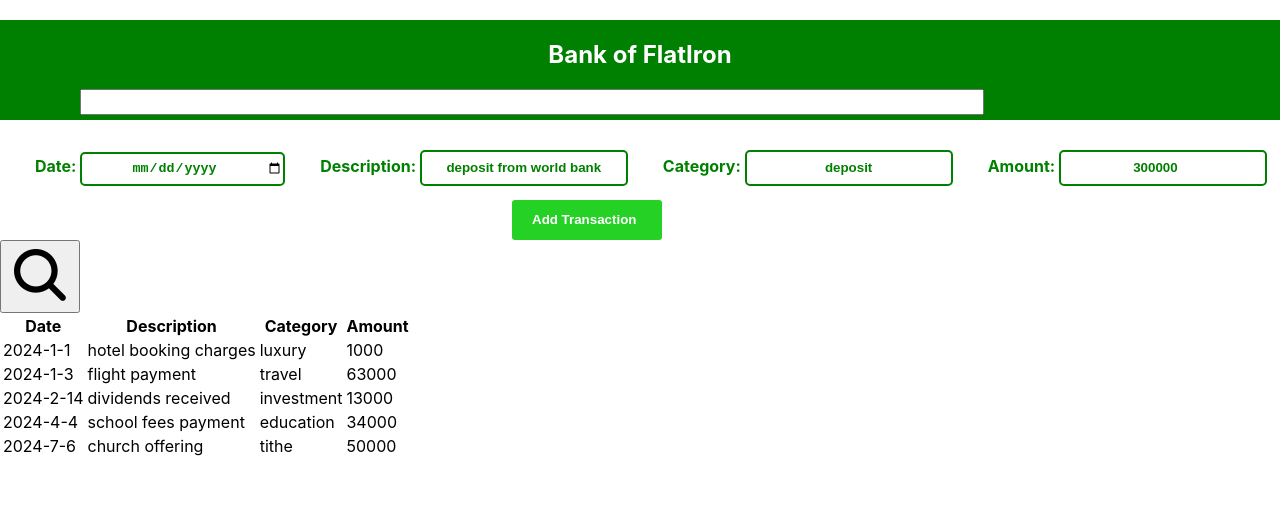
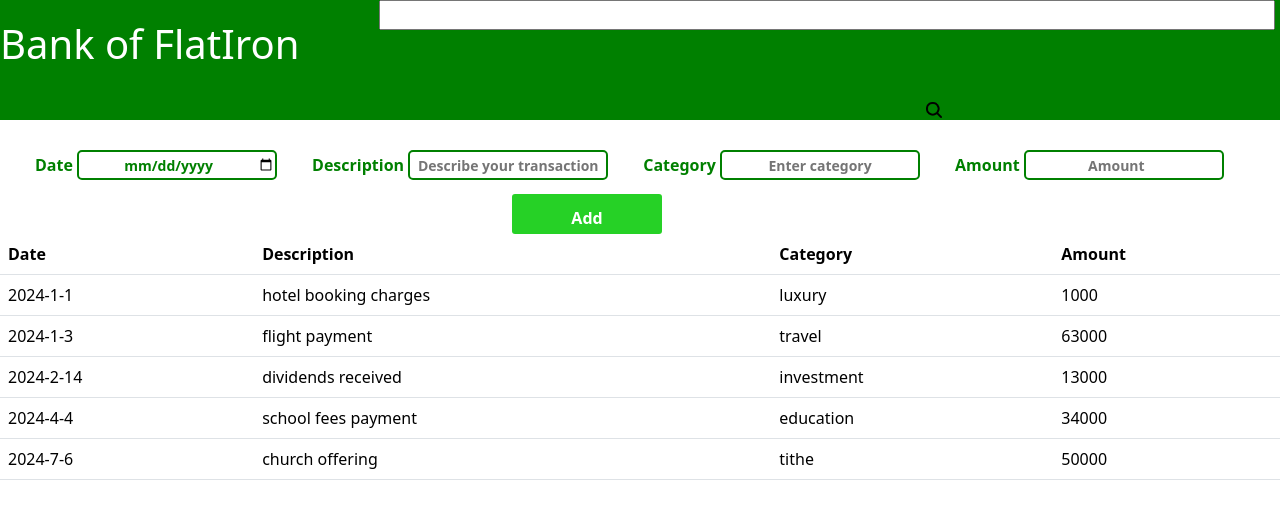
Before and after one commit to One-G-Row/flatiron-codechallenge-phase2, a React (Create React App) app: page / in a window 1280 px wide. Shown: the top 508 px of the page. Built offline with nearby package versions, Linux system fonts and the light colour scheme.

Commit message:
adding bootstrap style to the table

```diff
--- a/package.json
+++ b/package.json
@@ -6,6 +6,7 @@
     "@testing-library/jest-dom": "^5.17.0",
     "@testing-library/react": "^13.4.0",
     "@testing-library/user-event": "^13.5.0",
+    "bootstrap": "^5.3.3",
     "react": "^18.3.1",
     "react-dom": "^18.3.1",
     "react-scripts": "5.0.1",
--- a/src/App.css
+++ b/src/App.css
@@ -43,16 +43,27 @@
 }
 .nav {
   width: 100%;
-  height: 100px;
+  height: 120px;
   background-color: green;
 }
 .input {
   width: 70%;
-  height: 20px;
+  height: 30px;
   margin-left: 80px;
+  padding: 0 40px;
+  font-weight: bold;
+  font-size: 14pt;
 }
-.search{
+.search {
+  position: absolute;
+  top: 95px;
+  right: 330px;
+  background: none;
+  border: none;
+}
 
+img {
+  width: 20px;
 }
 .form {
   padding-top: 30px;
@@ -68,6 +79,7 @@
   border-radius: 5px;
   color: green;
   font-weight: bold;
+  font-size: 14px;
 }
 
 label {
@@ -76,7 +88,7 @@
   font-weight: bold;
 }
 
-.add{
+.add {
   width: 150px;
   height: 40px;
   display: flex;
@@ -88,7 +100,4 @@
   font-weight: bold;
   background: rgb(38, 209, 38);
   color: white;
-
-
-
 }
--- a/src/components/Form.js
+++ b/src/components/Form.js
@@ -1,10 +1,10 @@
 import React, { useState } from "react";
 
 function Form({ transaction, setTransaction }) {
-  const [date, setDate] = useState("2024-3-4");
-  const [description, setDescription] = useState("deposit from world bank");
-  const [category, setCategory] = useState("deposit");
-  const [amount, setAmount] = useState(300000);
+  const [date, setDate] = useState("");
+  const [description, setDescription] = useState("");
+  const [category, setCategory] = useState("");
+  const [amount, setAmount] = useState();
 
   function handlerDate(e) {
     setDate(e.target.value);
@@ -40,39 +40,43 @@
   return (
     <form className="form">
       <label>
-        Date:{" "}
+        Date{" "}
         <input
           className="date"
           type="date"
           onChange={handlerDate}
           value={date}
+          placeholder="Enter Date"
         />
       </label>
       <label>
-        Description:{" "}
+        Description{" "}
         <input
           className="description"
           type="text"
           onChange={handlerDescription}
           value={description}
+          placeholder="Describe your transaction"
         />
       </label>
       <label>
-        Category:{" "}
+        Category{" "}
         <input
           className="category"
           type="text"
           onChange={handlerCategory}
           value={category}
+          placeholder="Enter category"
         />
       </label>
       <label>
-        Amount:{" "}
+        Amount{" "}
         <input
           className="amount"
           type="number"
           onChange={handlerAmount}
           value={amount}
+          placeholder="Amount"
         />
       </label>
       <button className="add" onClick={addTransaction}>
--- a/src/components/ListTable.js
+++ b/src/components/ListTable.js
@@ -1,4 +1,5 @@
 import React, { useState } from "react";
+import "bootstrap/dist/css/bootstrap.min.css";
 
 function ListTable({ details, addObjs, input }) {
   const [results, setResults] = useState("");
@@ -30,16 +31,16 @@
 
     setResults(filterDetails);
   }
-
-  const imagePath ="../search-64.webp"
-  const altText = "search"
+  //image path and alt text to insert in jsx element
+  const imagePath = "../search-64.webp";
+  const altText = "search";
   return (
     <div className="table">
       <button className="search" onClick={filterTransactions}>
-      <img src={imagePath} alt={altText}/>
+        <img src={imagePath} alt={altText} />
       </button>
 
-      <table onClick={filterTransactions}>
+      <table onClick={filterTransactions} className="table table-hover">
         <thead>
           <tr>
             <th>Date</th>
```
Also changed, not shown: 1 other file (tests, documents, lock files or other folders).
